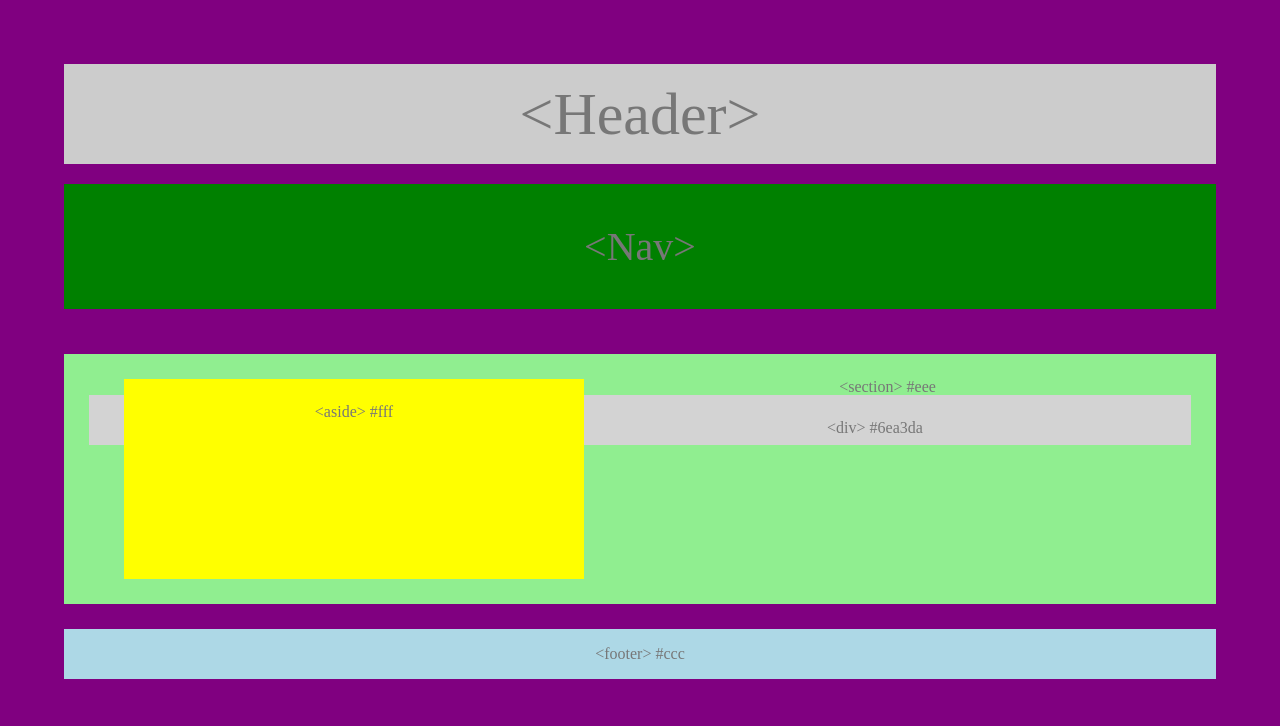
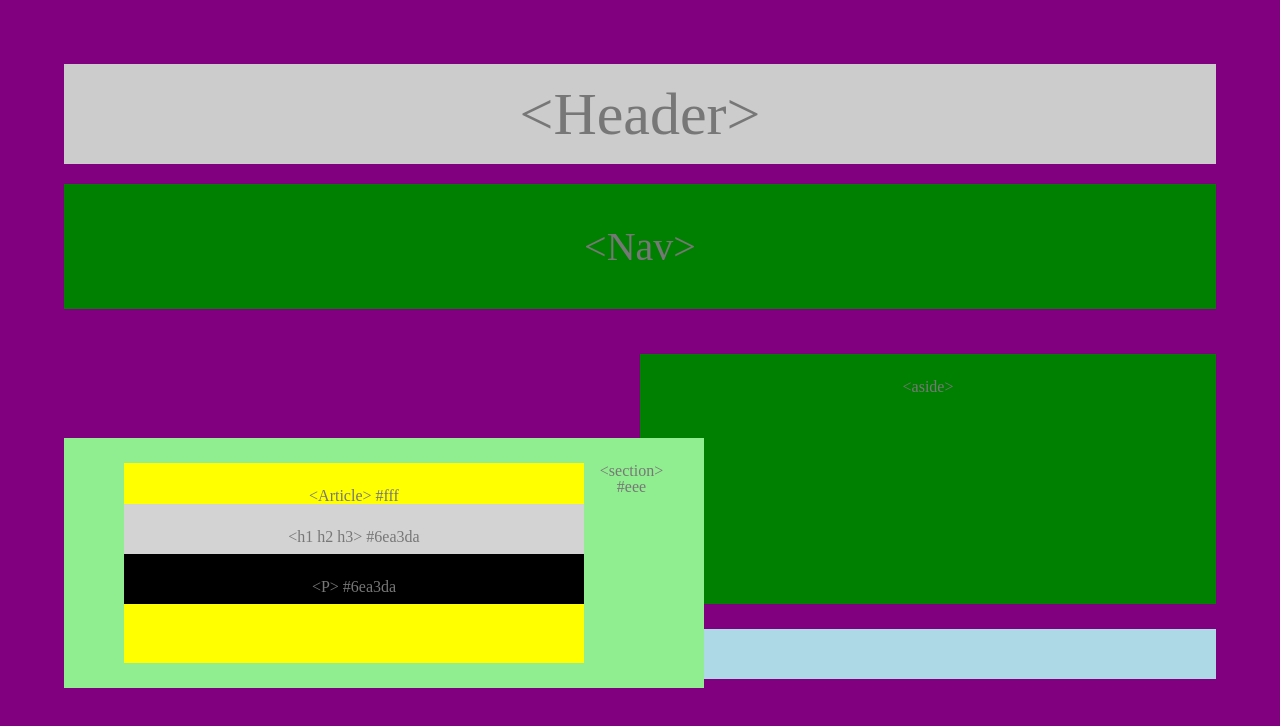
Before and after one commit to Connor218/HW-Wireframe, a plain HTML site: page index.html in a window 1280 px wide. Drawn offline with Linux system fonts and the light colour scheme.

Commit message:
Style Fix

```diff
--- a/index.html
+++ b/index.html
@@ -25,16 +25,27 @@
   <!-- <section id="right" class="floats">
     &lt;section&gt; #666
   </section> -->
-
+  <aside1>
+      &lt;aside&gt;
+  </aside1>
 </div>
   <section id="full">
     <aside>
-      &lt;aside&gt; #fff
+      &lt;Article&gt; #fff
+      <div id="division">
+          &lt;h1 h2 h3&gt; #6ea3da
+      </div>
+      <div id="division1">
+          &lt;P&gt; #6ea3da
+      </div>
     </aside>
     &lt;section&gt; #eee
-    <div id="division">
-      &lt;div&gt; #6ea3da
-    </div>
+    <article>
+      <div>
+
+      </div>
+    </article>
+
   </section>
 
   <footer>
--- a/style.css
+++ b/style.css
@@ -61,13 +61,31 @@
     height: 250px;
     margin-top: 25px;
     padding: 25px;
+    width:50%;
     color: #777;
+    float: left;
+    position: absolute;
+    bottom: 14%;
+
+
+  }
+  article div{
+
+
   }
 
   #division {
     height: 25px;
     padding: 25px;
     background: lightgrey;
+    color: #777;
+
+  }
+
+  #division1{
+    height: 25px;
+    padding: 25px;
+    background: black;
     color: #777;
   }
 
@@ -80,6 +98,7 @@
     padding-top: 25px;
     height: 200px;
     color: #777;
+    line-height:
   }
 
   footer {
@@ -89,3 +108,14 @@
     background: lightblue;
     color: #777;
   }
+
+  aside1{
+    float: right;
+    background: green;
+    height: 250px;
+    margin-top: 25px;
+    padding: 25px;
+    width:50%;
+    color: #777;
+
+  }
```
